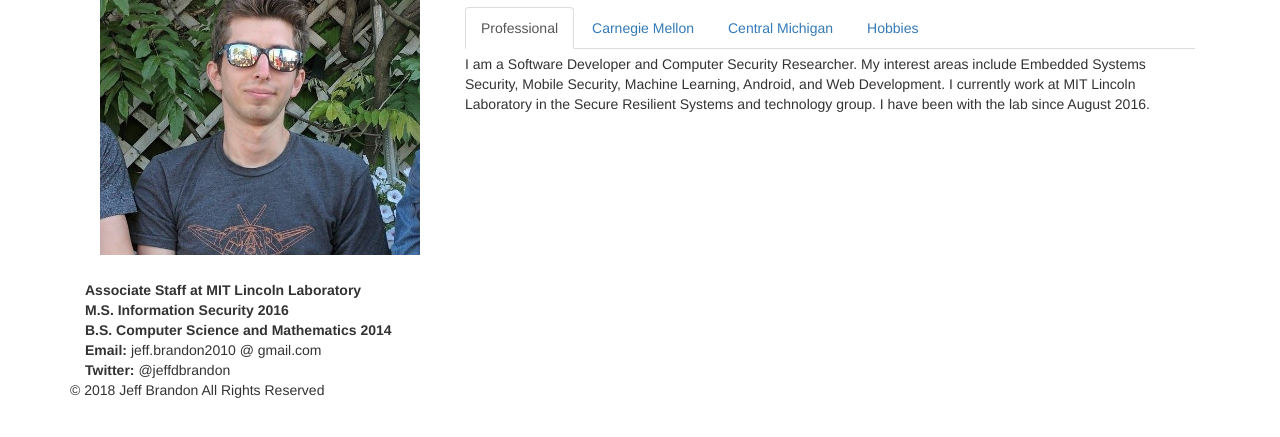
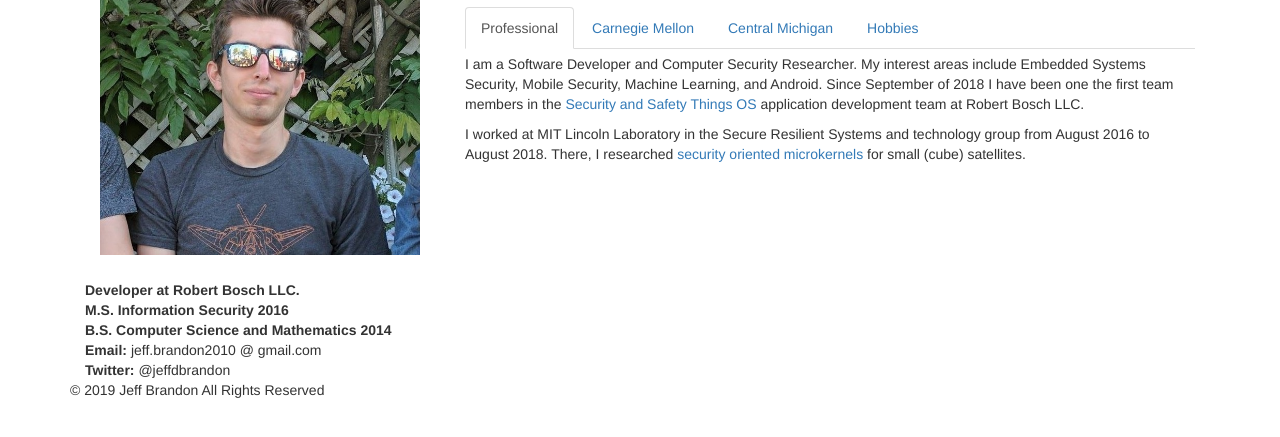
Before and after one commit to jdbrandon/jdbrandon.github.io, a plain HTML site: page index.html in a window 1280 px wide. Shown: the part 113-550 px from the top of the page. Drawn offline with nearby package versions, Linux system fonts and the light colour scheme.

Commit message:
Updated professional bio and resume for 2019

```diff
--- a/index.html
+++ b/index.html
@@ -62,7 +62,7 @@
 			<div class="container">
 				<div class="col-xs-6 col-sm-5 col-md-4">
 					<img src="img/pic.jpg" style="padding-top:25px;padding-bottom:25px;" class="col-xs-12"/>
-					<text><b>Associate Staff at MIT Lincoln Laboratory</b></text>
+					<text><b>Developer at Robert Bosch LLC.</b></text>
 					</br>
 					<text><b>M.S. Information Security 2016</b></text>
 					</br>
@@ -83,9 +83,16 @@
 					</ul>
 					<div class="tab-content" style="padding-top:5px">
 						<div id="pro" class="tab-pane fade in active">
-							I am a Software Developer and Computer Security Researcher. My interest areas include Embedded Systems
-							Security, Mobile Security, Machine Learning, Android, and Web Development. I currently work at MIT Lincoln Laboratory
-							in the Secure Resilient Systems and technology group. I have been with the lab since August 2016.
+							<p>
+								I am a Software Developer and Computer Security Researcher. My interest areas include Embedded Systems
+								Security, Mobile Security, Machine Learning, and Android. Since September of 2018 I have been one the first
+								team members in the <a href="https://www.sast.io/">Security and Safety Things OS</a> application development
+								team at Robert Bosch LLC.
+							</p>
+							<p>
+								I worked at MIT Lincoln Laboratory in the Secure Resilient Systems and technology group from August 2016 to August 2018. There,
+								I researched <a href="https://sel4.systems">security oriented microkernels</a> for small (cube) satellites.
+							</p>
 						</div>
 						<div id="grad" class="tab-pane fade">
 							I earned my Masters degree in 2016 from the Information Networking Institute (INI) at Carnegie Mellon University. I am
@@ -109,7 +116,7 @@
 			</div>
 		</div>
 		<div class="container">
-			<p>&copy; 2018 Jeff Brandon All Rights Reserved</p>
+			<p>&copy; 2019 Jeff Brandon All Rights Reserved</p>
 		</div>
 	</div>
     <!-- jQuery (necessary for Bootstrap's JavaScript plugins) -->
```
Also changed, not shown: 1 other file.
